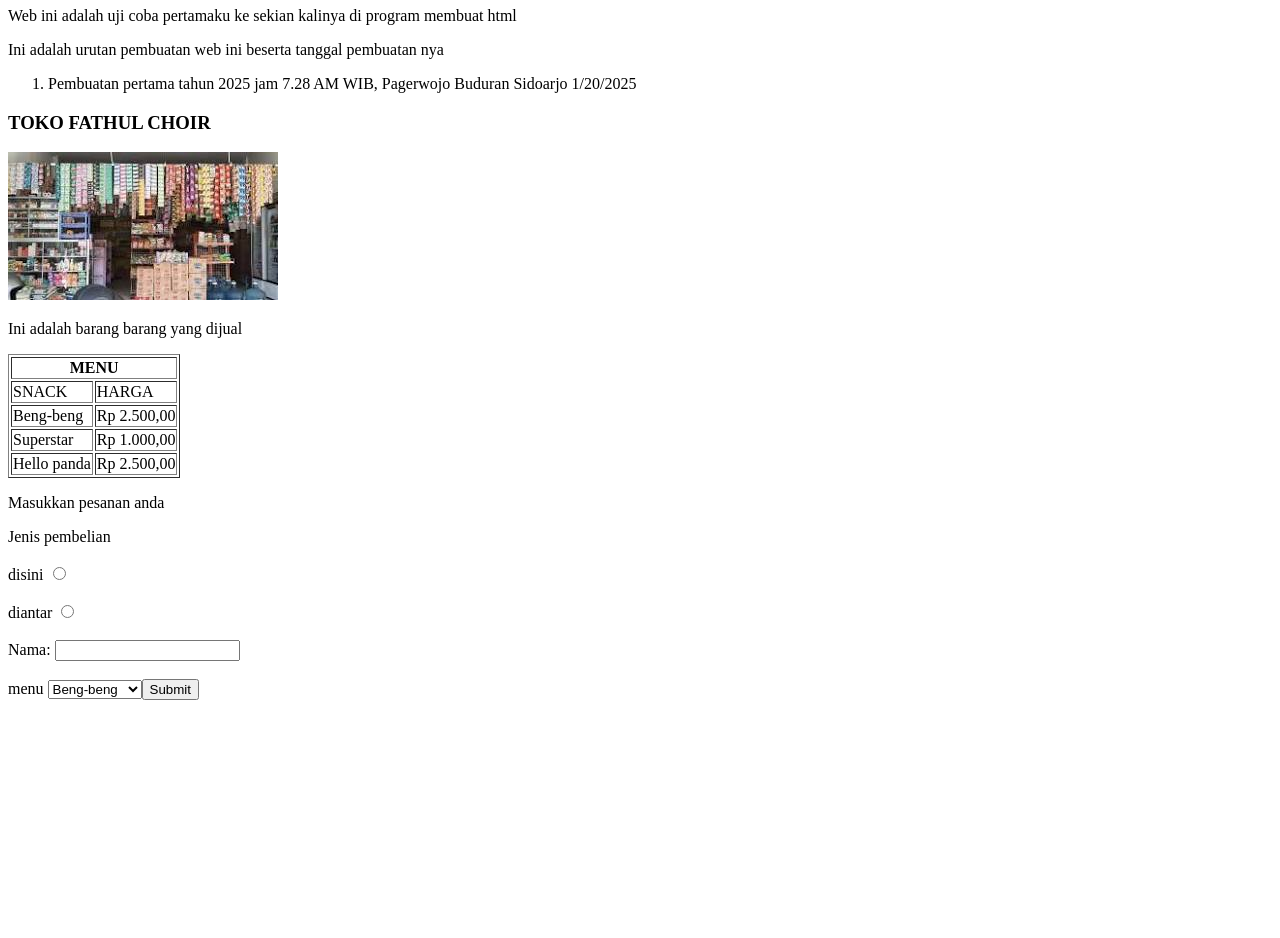
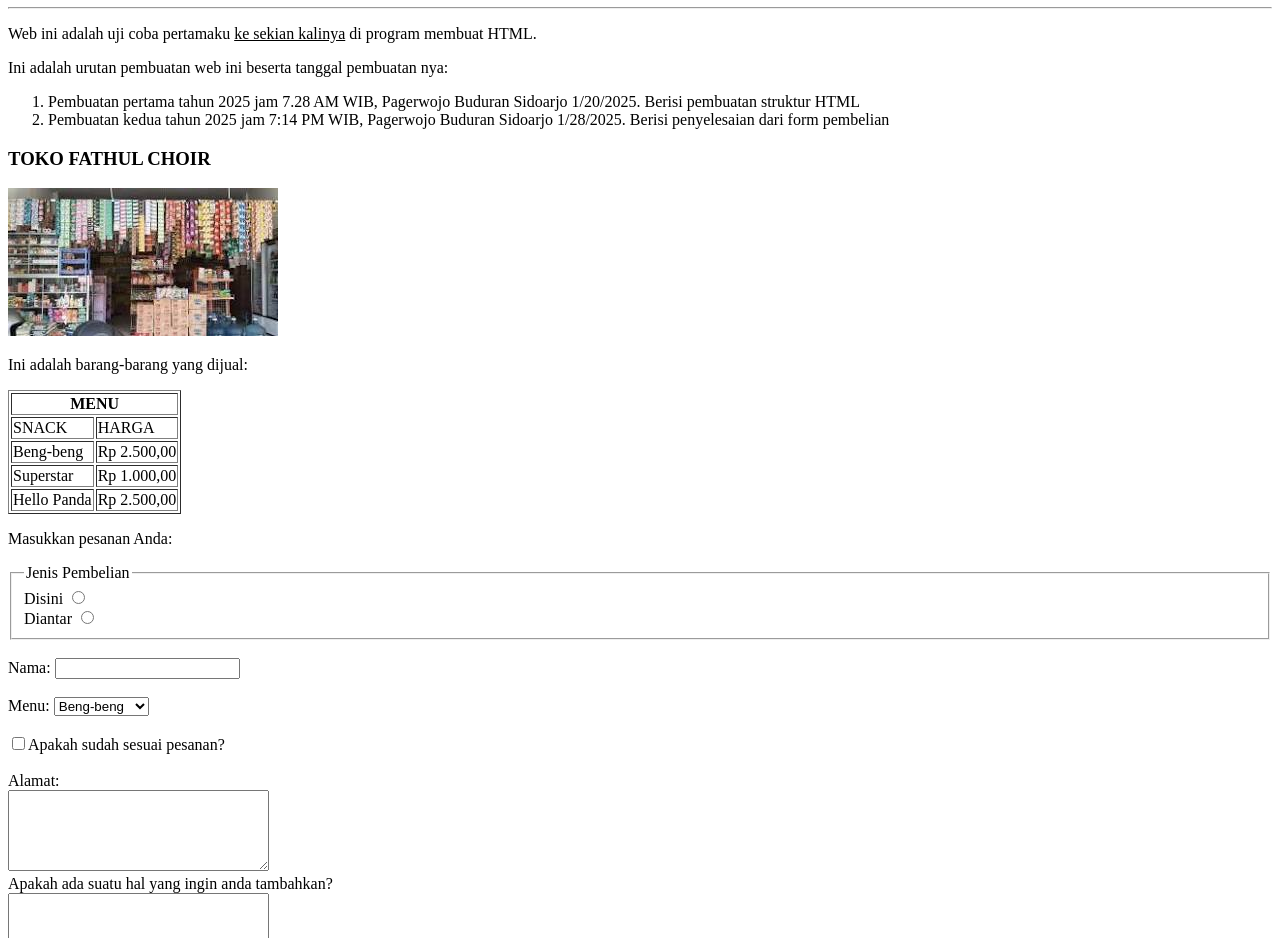
Before and after one commit to akagami333/Uji-coba, a plain HTML site: page index.html in a window 1280 px wide. Shown: the part 73-1011 px from the top of the page. Before the commit the page ends 800 px from the top, so only its background shows below. Drawn offline with Linux system fonts and the light colour scheme.

Commit message:
penambahan css

```diff
--- a/index.html
+++ b/index.html
@@ -1,32 +1,41 @@
 <!DOCTYPE html>
-<html lang="en">
+<html lang="id">
   <head>
     <meta charset="UTF-8" />
     <meta name="viewport" content="width=device-width, initial-scale=1.0" />
+    <link rel="stylesheet" href="style.css">
     <title>HTML</title>
   </head>
   <body>
     <div>
-      <h1>Web uji coba</h1>
+      <h1>Web Uji Coba</h1>
+      <hr>
       <p>
-        Web ini adalah uji coba pertamaku <span>ke sekian kalinya</span> di
-        program membuat html
+        Web ini adalah uji coba pertamaku <span class="p-1">ke sekian kalinya</span> di
+        program membuat HTML.
       </p>
-      <p>Ini adalah urutan pembuatan web ini beserta tanggal pembuatan nya</p>
+      <p>Ini adalah urutan pembuatan web ini beserta tanggal pembuatan nya:</p>
       <ol>
         <li>
           Pembuatan pertama tahun 2025 jam 7.28 AM WIB, Pagerwojo Buduran
-          Sidoarjo 1/20/2025
+          Sidoarjo 1/20/2025. Berisi pembuatan struktur HTML
+        </li>
+        <li>
+          Pembuatan kedua tahun 2025 jam 7:14 PM WIB, Pagerwojo Buduran
+          Sidoarjo 1/28/2025. Berisi penyelesaian dari form pembelian
         </li>
       </ol>
     </div>
     <div>
       <h3>TOKO FATHUL CHOIR</h3>
       <img
-        src="toko.jpeg" alt="ini adalah gambar toko fathul choir"
+        src="toko.jpeg"
+        alt="Ini adalah gambar toko Fathul Choir"
       />
     </div>
-    <div><p>Ini adalah barang barang yang dijual</p></div>
+    <div>
+      <p>Ini adalah barang-barang yang dijual:</p>
+    </div>
     <table border="1">
       <thead>
         <tr>
@@ -47,27 +56,48 @@
           <td>Rp 1.000,00</td>
         </tr>
         <tr>
-        <td>Hello panda</td>
+          <td>Hello Panda</td>
           <td>Rp 2.500,00</td>
         </tr>
       </tbody>
     </table>
     <div>
-      <p>Masukkan pesanan anda</p>
+      <p>Masukkan pesanan Anda:</p>
       <form action="pesan" method="post">
-        <label for="jenis pembelian">Jenis pembelian</label><br><br>
-        <label for="">disini</label>
-        <input type="radio" id"beli" name="jenis pembelian" value="disini" required><br><br>
-        <label for="">diantar</label>
-        <input type="radio" id"beli" name="jenis pembelian" value="diantar" required><br><br>
+        <fieldset>
+          <legend>Jenis Pembelian</legend>
+          <label for="beli-disini">Disini</label>
+          <input type="radio" id="beli-disini" name="jenis_pembelian" value="disini" required><br>
+          <label for="beli-diantar">Diantar</label>
+          <input type="radio" id="beli-diantar" name="jenis_pembelian" value="diantar" required><br>
+        </fieldset>
+        <br>
+        <div>
           <label for="nama">Nama:</label>
           <input type="text" id="nama" name="nama" required><br><br>
-        <label for="menu">menu</label>
+        </div>
+        <div>
+          <label for="menu">Menu:</label>
           <select name="menu" id="menu">
             <option value="beng-beng">Beng-beng</option>
             <option value="superstar">Superstar</option>
-          <option value="hello panda">Hello panda</option>
+            <option value="hello-panda">Hello Panda</option>
+          </select>
+        </div>
+        <br>
+        <div>
+          <label for="term">
+            <input type="checkbox" id="term" name="term" value="benar" required>Apakah sudah sesuai pesanan?
+          </label>
+        </div>
+        <br>
+        <div>
+          <label for="alamat">Alamat:</label><br>
+          <textarea name="alamat" id="alamat" cols="30" rows="5" required></textarea><br>
+          <label for="kritik & saran">Apakah ada suatu hal yang ingin anda tambahkan?</label><br>
+          <textarea name="kritik & saran" id="kritik & saran" cols="30" rows="10"></textarea><br>
         <input type="submit" value="Submit">
+      </form>
     </div>
   </body>
 </html>
--- /dev/null
+++ b/style.css
@@ -0,0 +1,3 @@
+.p-1{
+  text-decoration: underline;
+}
```
Lines whose indentation alone changed are shown as unchanged.
